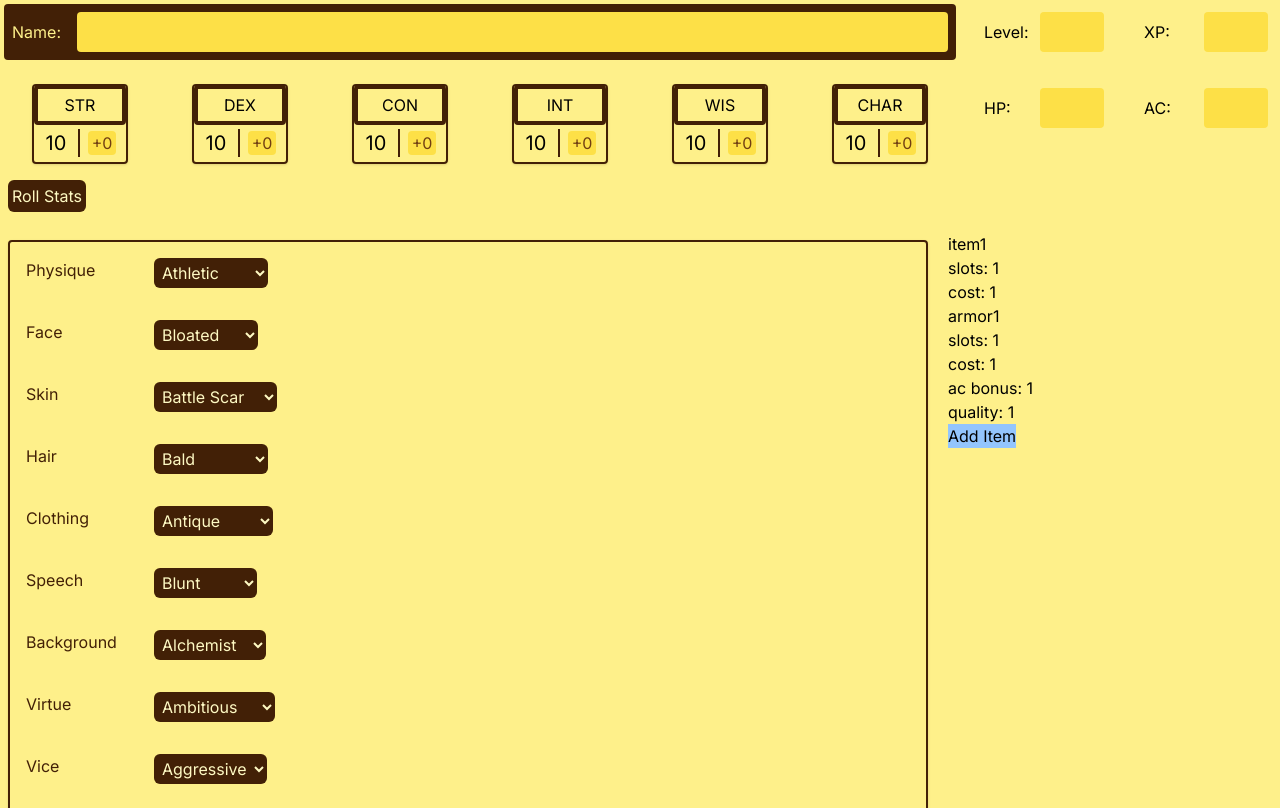
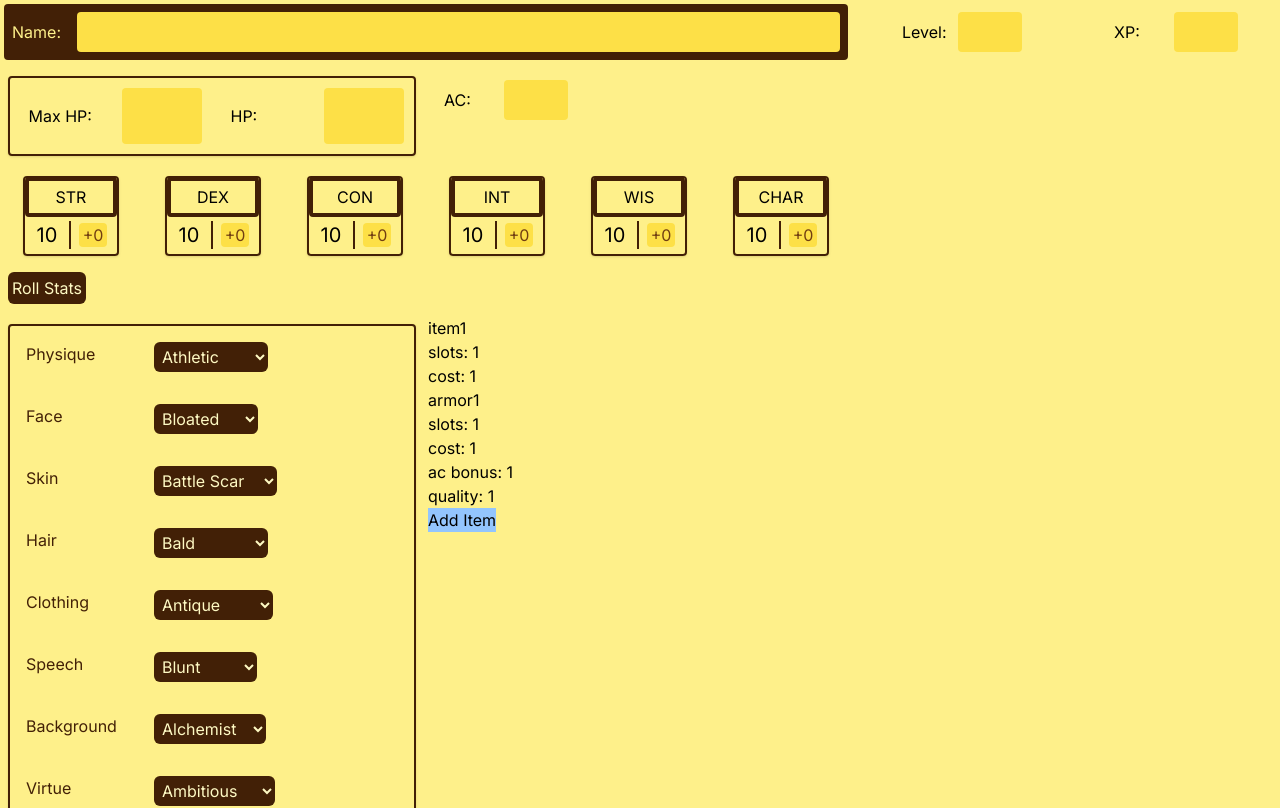
Before and after one commit to mf-andres/knave-charsheet, a Next.js app: page / in a window 1280 px wide. Shown: the top 808 px of the page. Built offline with nearby package versions, Linux system fonts and the light colour scheme.

Commit message:
refactor: rework presentation, work on hp and max hp and extract finer components

```diff
--- a/app/page.tsx
+++ b/app/page.tsx
@@ -1,76 +1,43 @@
 "use client";
 
+import NameInput from "@/components/name";
 import DefensesAndBonuses from "@/components/defenses-and-bonuses";
+import Traits from "@/components/traits";
 import Inventory from "@/components/inventory";
-import Traits from "@/components/traits";
+import HpInput from "@/components/hp";
+import LevelAndXP from "@/components/level-and-xp";
+import Ac from "@/components/ac";
 
 export default function Home() {
   return (
-    <div className="grid grid-cols-1 gap-3 bg-yellow-200">
-      <div className="col-start-1 col-span-6 row-start-1 row-span-1">
-        <div className="flex items-center m-1 bg-yellow-950 text-yellow-200 rounded">
-          <div className="p-2">Name:</div>
-          <input
-            type="text"
-            className="grow m-2 p-2 text-yellow-900 rounded"
-          ></input>
-        </div>
+    <div className="grid grid-cols-3 grid-flow-row gap-1 bg-yellow-200">
+      <div className="col-start-1 col-span-2 row-start-1">
+        <NameInput></NameInput>
       </div>
 
       {/* TODO refactor level xp, hp and ac are similar looking input */}
-      <div className="col-start-7 col-span-1 row-start-1 row-span-1">
-        <div className="flex items-center m-1">
-          <div className="p-2 w-14">Level: </div>
-          <input
-            type="text"
-            className="w-16 m-2 p-2 text-yellow-900 rounded"
-          ></input>
-        </div>
+      <div className="col-start-3 row-start-1">
+        <LevelAndXP></LevelAndXP>
       </div>
 
-      <div className="col-start-8 col-span-1 row-start-1 row-span-1">
-        <div className="flex items-center m-1">
-          <div className="p-2 m-1 w-14">XP: </div>
-          <input
-            type="text"
-            className="w-16 m-2 p-2 text-yellow-900 rounded"
-          ></input>
-        </div>
+      <div className="col-start-1 row-start-2">
+        <HpInput></HpInput>
       </div>
 
-      <div className="col-start-7 col-span-1 row-start-2 row-span-1">
-        <div className="flex items-center m-1">
-          <div className="p-2 w-14">HP: </div>
-          <input
-            type="text"
-            className="w-16 m-2 p-2 text-yellow-900 rounded"
-          ></input>
-        </div>
+      <div className="col-start 2 row-start-2">
+        <Ac></Ac>
       </div>
 
-      <div className="col-start-8 col-span-1 row-start-2 row-span-1">
-        <div className="flex items-center m-1">
-          <div className="p-2 m-1 w-14">AC: </div>
-          <input
-            type="text"
-            className="w-16 m-2 p-2 text-yellow-900 rounded"
-          ></input>
-        </div>
-      </div>
-
-      <div className="col-start-1 col-span-6 row-start-2 row-span-1">
+      <div className="col-start-1 col-span-2 row-start-3">
         <DefensesAndBonuses></DefensesAndBonuses>
       </div>
 
-      <div
-        id="inventory"
-        className="col-start-5 col-span-4 row-start-3 row-span-1"
-      >
-        <Inventory></Inventory>
+      <div className="col-start-1 row-start-4">
+        <Traits></Traits>
       </div>
 
-      <div className="col-start-1 col-span-4 row-start-3 row-span-1">
-        <Traits></Traits>
+      <div className="col-start-2 row-start-4">
+        <Inventory></Inventory>
       </div>
     </div>
   );
--- /dev/null
+++ b/components/ac.tsx
@@ -0,0 +1,15 @@
+interface Props {}
+
+const Ac: React.FC<Props> = () => {
+  return (
+    <div className="flex items-center m-1">
+      <div className="p-2 m-1 w-14">AC: </div>
+      <input
+        type="text"
+        className="w-16 m-2 p-2 text-yellow-900 rounded"
+      ></input>
+    </div>
+  );
+};
+
+export default Ac;
--- /dev/null
+++ b/components/hp.tsx
@@ -0,0 +1,24 @@
+interface Props {}
+
+const HpInput: React.FC<Props> = () => {
+  return (
+    <div className="grid grid-cols-2 h-20 border-2 m-2 border-yellow-950 rounded shadow">
+      <div className="grid grid-cols-2 justify-items-center items-center">
+        <div className="p-2 w-20">Max HP: </div>
+        <input
+          type="text"
+          className="w-20 h-14 m-2 p-2 text-yellow-900 rounded"
+        ></input>
+      </div>
+      <div className="grid grid-cols-2 justify-items-center items-center">
+        <div className="p-2 w-20">HP: </div>
+        <input
+          type="text"
+          className="w-20 h-14 m-2 p-2 text-yellow-900 rounded"
+        ></input>
+      </div>
+    </div>
+  );
+};
+
+export default HpInput;
--- /dev/null
+++ b/components/level-and-xp.tsx
@@ -0,0 +1,25 @@
+interface Props {}
+
+const LevelAndXP: React.FC<Props> = () => {
+  return (
+    <div className="grid grid-cols-2 justify-items-center">
+      <div className="flex items-center m-1">
+        <div className="p-2 w-14">Level: </div>
+        <input
+          type="text"
+          className="w-16 m-2 p-2 text-yellow-900 rounded"
+        ></input>
+      </div>
+
+      <div className="flex items-center m-1">
+        <div className="p-2 m-1 w-14">XP: </div>
+        <input
+          type="text"
+          className="w-16 m-2 p-2 text-yellow-900 rounded"
+        ></input>
+      </div>
+    </div>
+  );
+};
+
+export default LevelAndXP;
--- /dev/null
+++ b/components/name.tsx
@@ -0,0 +1,15 @@
+interface Props {}
+
+const NameInput: React.FC<Props> = () => {
+  return (
+    <div className="flex items-center m-1 bg-yellow-950 text-yellow-200 rounded">
+      <div className="p-2">Name:</div>
+      <input
+        type="text"
+        className="grow m-2 p-2 text-yellow-900 rounded"
+      ></input>
+    </div>
+  );
+};
+
+export default NameInput;
```
